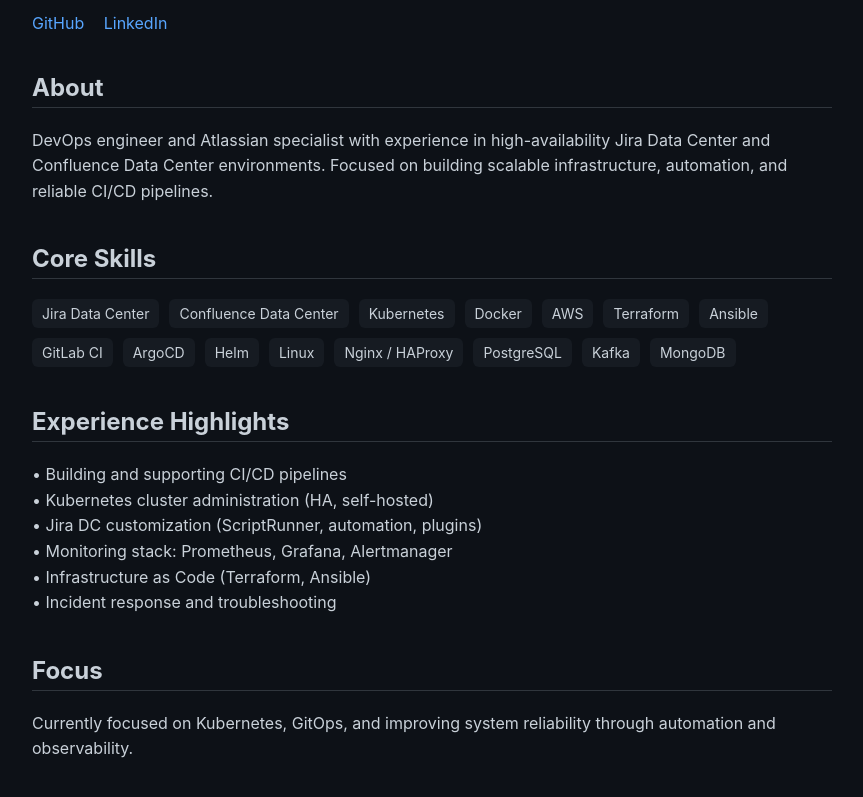
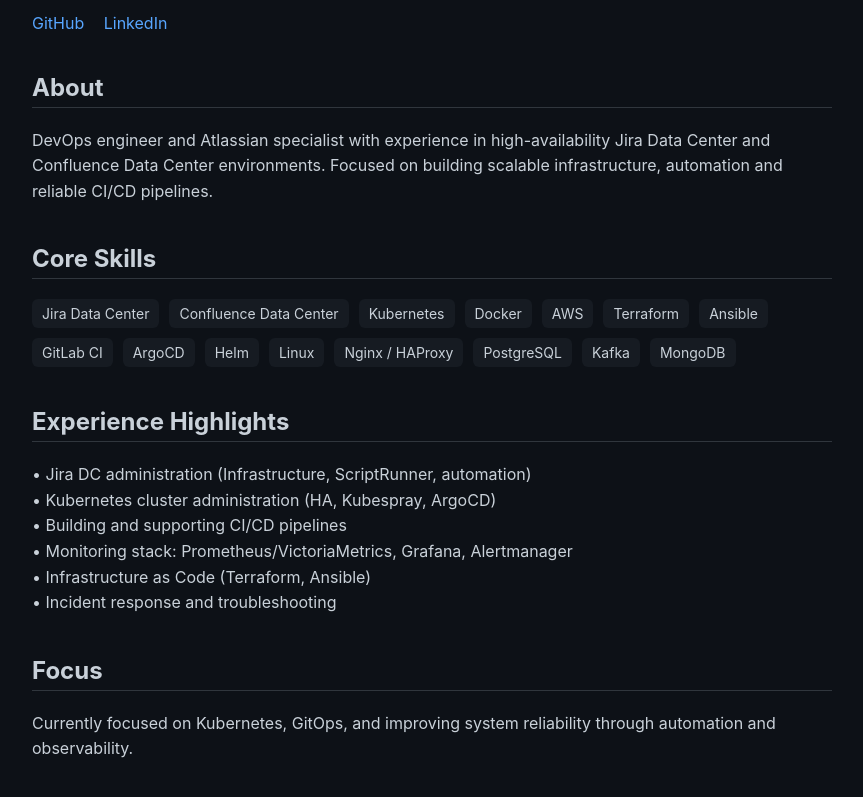
Before and after one commit to kepuvv/kepuvv.github.io, a plain HTML site: page index.html in a window 1280 px wide. Shown: the part 193-990 px from the top of the page, without its empty margins (208-1071 px from the left). Drawn offline with Linux system fonts and the light colour scheme.

Commit message:
Refine skills and experience descriptions in index.html
Updated experience highlights and skills section for clarity.

```diff
--- a/index.html
+++ b/index.html
@@ -62,7 +62,7 @@
     <p>
       DevOps engineer and Atlassian specialist with experience in
       high-availability Jira Data Center and Confluence Data Center environments.
-      Focused on building scalable infrastructure, automation, and reliable CI/CD pipelines.
+      Focused on building scalable infrastructure, automation and reliable CI/CD pipelines.
     </p>
 
     <h2>Core Skills</h2>
@@ -86,10 +86,10 @@
 
     <h2>Experience Highlights</h2>
     <p>
+      • Jira DC administration (Infrastructure, ScriptRunner, automation)<br>
+      • Kubernetes cluster administration (HA, Kubespray, ArgoCD)<br>
       • Building and supporting CI/CD pipelines<br>
-      • Kubernetes cluster administration (HA, self-hosted)<br>
-      • Jira DC customization (ScriptRunner, automation, plugins)<br>
-      • Monitoring stack: Prometheus, Grafana, Alertmanager<br>
+      • Monitoring stack: Prometheus/VictoriaMetrics, Grafana, Alertmanager<br>
       • Infrastructure as Code (Terraform, Ansible)<br>
       • Incident response and troubleshooting
     </p>
```
